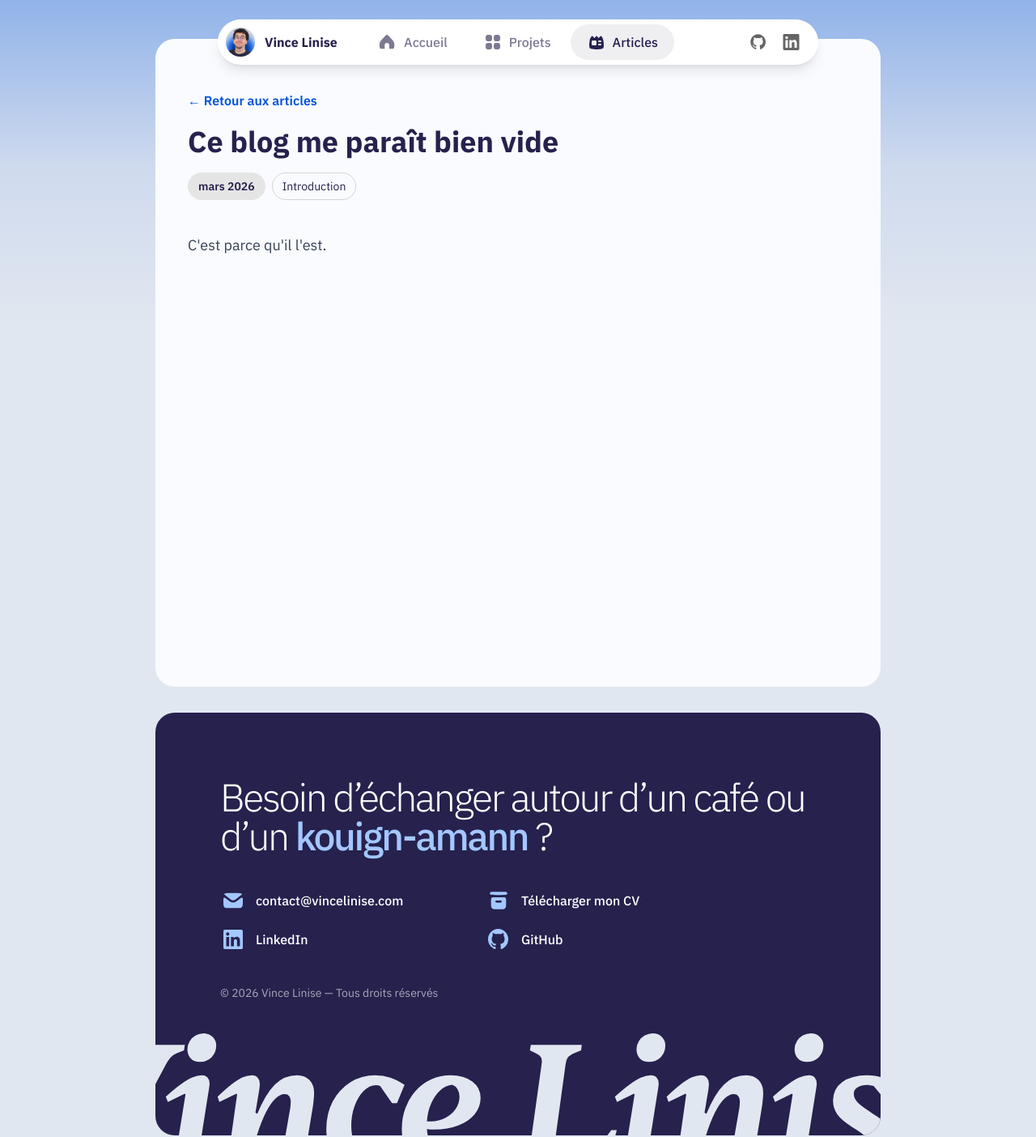
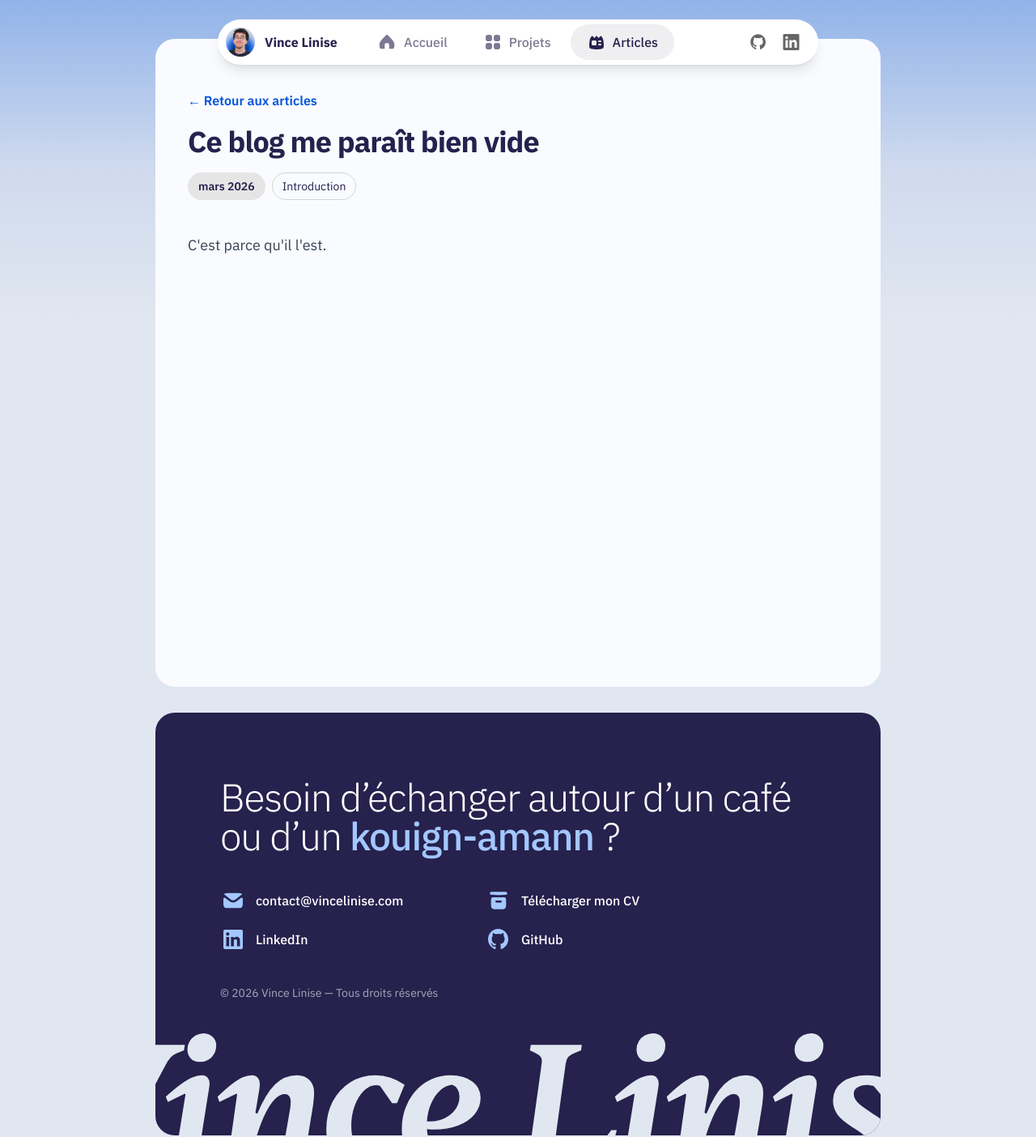
Before and after one commit to ecnivtwelve/vincelinise.com, a Next.js app: page /articles/first in a window 1280 px wide. Shown: the top 1404 px of the page at 81% size. Built offline with nearby package versions, Linux system fonts and the light colour scheme.

Commit message:
fix: UX issues

```diff
--- a/app/articles/[slug]/page.tsx
+++ b/app/articles/[slug]/page.tsx
@@ -54,7 +54,7 @@ export default async function ProjectPage({ params }: Props) {
       <main className="flex min-h-screen min-w-0 w-full max-w-4xl flex-col gap-10 px-6 lg:px-10 pt-12 lg:pt-16 pb-12 lg:pb-16 bg-[#F9FBFF] rounded-2xl lg:rounded-3xl overflow-visible">
         <div className="flex flex-col gap-4 w-full">
           <Link href="/articles" className="link">← Retour aux articles</Link>
-          <h1 className="text-4xl leading-tight font-bold">{title}</h1>
+          <h1 className="text-4xl leading-tight tracking-tight font-bold">{title}</h1>
 
           <div className="flex flex-row w-full items-start justify-start gap-2 flex-wrap">
             <span className="px-3 py-1.5 bg-neutral-200 border border-neutral-200 rounded-full text-sm font-semibold">
--- a/app/articles/page.tsx
+++ b/app/articles/page.tsx
@@ -19,7 +19,7 @@ export default function Home() {
         <div className="flex flex-col gap-6 w-full mt-4 lg:mt-0">
           <div className="flex flex-row items-center gap-3 opacity-100">
             <NewspaperIcon fill="var(--foreground)" className="w-8 h-8 md:w-10 md:h-10" />
-            <h1 className="text-3xl md:text-4xl tracking-tight font-semibold md:font-medium">Articles</h1>
+            <h1 className="text-3xl md:text-4xl tracking-tight font-semibold">Articles</h1>
           </div>
 
           <p>Si un jour j'ai envie d'écrire quelque chose, et bien je pourrais le faire juste ici. Cependant si vous, de vous côté, vous avez du temps à perdre, vous pouvez le perdre juste ici.</p>
--- a/app/components/Footer/Footer.tsx
+++ b/app/components/Footer/Footer.tsx
@@ -13,7 +13,7 @@ interface FooterProps {
 export default function Footer({ backgroundColor = "var(--background)" }: FooterProps) {
   return (
     <footer className="w-full bg-[#26214D] text-white mh-12 min-w-0  w-full max-w-4xl rounded-2xl lg:rounded-3xl p-10 lg:p-20 gap-10 flex flex-col overflow-hidden">
-      <p className="text-white text-4xl lg:text-5xl font-light tracking-tighter">Besoin d’échanger autour d’un café ou d’un <span className="text-[#A3C7FF] font-medium">kouign-amann</span> ?</p>
+      <p className="text-white text-4xl lg:text-5xl font-light tracking-tight">Besoin d’échanger autour d’un café ou d’un <span className="text-[#A3C7FF] font-medium">kouign-amann</span> ?</p>
 
       <div className="flex flex-col lg:grid lg:grid-cols-2 gap-4 max-w-160">
         <a href="mailto:contact@vincelinise.com" className="flex gap-3 items-center hover:text-[#A3C7FF]">
--- a/app/components/Skills/Skills.tsx
+++ b/app/components/Skills/Skills.tsx
@@ -58,7 +58,7 @@ const Skills = () => {
             className="flex-1"
             initial={{ opacity: 0, y: 30, scale: 0.95 }}
             whileInView={{ opacity: 1, y: 0, scale: 1 }}
-            transition={{ delay: 0.1 + index * 0.05, duration: 0.5, type: 'spring' }}
+            transition={{ delay: 0.1 + index * 0.1, duration: 0.7, type: 'spring' }}
           >
             <div
               className={clsx("flex-1 flex p-4 flex-row lg:flex-col items-center justify-start lg:justify-center bg-white border shadow-md rounded-xl gap-4 lg:gap-0 hover:shadow-lg hover:-translate-y-1  transition-all duration-150 cursor-pointer active:scale-95 border-neutral-300",
--- a/app/projects/page.tsx
+++ b/app/projects/page.tsx
@@ -19,7 +19,7 @@ export default function Home() {
         <div className="flex flex-col gap-6 w-full mt-4 lg:mt-0">
           <div className="flex flex-row items-center gap-3 opacity-100">
             <GridIcon fill="var(--foreground)" className="w-8 h-8 md:w-10 md:h-10" />
-            <h1 className="text-3xl md:text-4xl tracking-tight font-semibold md:font-medium">Projets</h1>
+            <h1 className="text-3xl md:text-4xl tracking-tight font-semibold">Projets</h1>
           </div>
 
           <p>Je crée beaucoup de choses. Tant de choses que je peux vous montrer aujourd'hui sur ma page de projets. Ici, vous retrouverez tout, du développement au design, en passant par l'expérience utilisateur et le montage vidéo.</p>
@@ -29,8 +29,8 @@ export default function Home() {
           {projects.map((project) => (
             <div key={project.slug} className="group relative">
               <Link href={`/projects/${project.slug}`} className="flex flex-col md:flex-row gap-6">
-                <div className="rounded-xl overflow-hidden relative aspect-video h-31 group-hover:scale-105 transition-transform duration-200">
-                  <Image src={project.frontmatter.image} alt="" fill objectFit="cover" />
+                <div className="rounded-xl overflow-hidden relative aspect-video h-31 group-hover:scale-108 transition-transform duration-200">
+                  <Image src={project.frontmatter.image} alt="" fill objectFit="cover" className="scale-100 group-hover:scale-103 transition-transform duration-200" />
                 </div>
                 <div className="flex flex-col gap-2 flex-1 min-w-0 py-1">
                   <div className="flex gap-2 items-center w-full">
```
